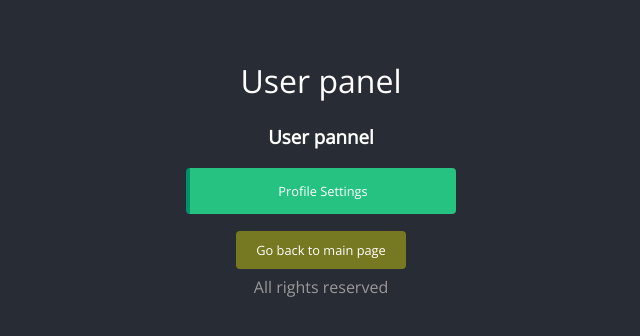
After one commit to piotrwaloszek/AuthBase, a Node server app: page /user/profile/ in a window 1280 px wide. The commit adds this page. Shown: the top 336 px of the page, without its empty margins (319-959 px from the left). Run offline with Node 20, Linux system fonts and the light colour scheme; the visitor is signed in with stand-in values (Sample User, id 1); some libraries are stand-ins or nearby versions.

Commit message:
Finish application

```diff
--- a/AuthBase/package.json
+++ b/AuthBase/package.json
@@ -10,6 +10,9 @@
     "cors": "^2.8.5",
     "express": "^4.17.1",
     "express-handlebars": "3.1.0",
-    "nodemon": "^1.19.4"
+    "express-session": "1.17.0",
+    "nodemon": "^1.19.4",
+    "passport": "0.4.0",
+    "passport-google-oauth20": "2.0.0"
   }
 }
--- a/AuthBase/public/style.css
+++ b/AuthBase/public/style.css
@@ -14,12 +14,13 @@ h1 {
 
 p {
   color: #999;
-  font-size: 0.8rem;
+  font-size: 1rem;
 }
 
 a {
   color: #999;
   font-size: 0.8rem;
+  text-decoration: none;
 }
 
 label {
@@ -60,6 +61,24 @@ button {
   cursor: pointer;
 }
 
+img{
+  border-radius: 50%;
+  width: 15%;
+  height: 15%;
+}
+
+.user{
+  font-size: 40px;
+  color: white;
+}
+
+.goBack{
+  color: white;
+  background-color: rgba(252, 252, 0, 0.37);
+  padding: 10px 20px;
+  border-radius: 4px;
+}
+
 .error {
   background: #fff;
   color: #000;
@@ -87,6 +106,7 @@ button {
   padding: 0.9rem 0.8rem;
   margin: 1rem auto 1.5rem auto;
   display: flex;
+  justify-content: center;
   opacity: 1;
   font-weight: lighter;
   box-shadow: 0 0 0 rgba(0,0,0,0.2);
--- /dev/null
+++ b/AuthBase/routes/user.routes.js
@@ -0,0 +1,29 @@
+const express = require('express');
+const router = express.Router();
+
+const isLogged = (req, res, next) => {
+    if(!req.user){
+      res.redirect('/no-permission');
+    } else {
+      next();
+    }
+  };
+
+router.get('/logged', isLogged, (req, res) => {
+  res.render('logged', {user: req.user._json.name, image: req.user._json.picture});
+});
+
+router.get('/profile/', isLogged, (req, res) => {
+  res.render('profile');
+});
+
+router.get('/profile/settings',  isLogged, (req, res) => {
+    res.render('profileSettings');
+  });
+
+router.get('/no-permission', (req, res) => {
+  res.render('noPermission');
+});
+
+
+module.exports = router;
--- a/AuthBase/server.js
+++ b/AuthBase/server.js
@@ -2,12 +2,24 @@ const express = require('express');
 const cors = require('cors');
 const path = require('path');
 const hbs = require('express-handlebars');
+const passport = require('passport');
+const session = require('express-session');
+const passportSetup = require('./config/passport');
 
 const app = express();
 
+// set handlebars as view engine
 app.engine('hbs', hbs({ extname: 'hbs', layoutsDir: './layouts', defaultLayout: 'main' }));
 app.set('view engine', '.hbs');
 
+// init session mechanism
+app.use(session({ secret: 'anything' }));
+
+// init passport
+app.use(passport.initialize());
+app.use(passport.session());
+
+// standard middleware
 app.use(cors());
 app.use(express.json());
 app.use(express.urlencoded({ extended: false }));
@@ -17,13 +29,8 @@ app.get('/', (req, res) => {
   res.render('index');
 });
 
-app.get('/user/logged', (req, res) => {
-  res.render('logged');
-});
-
-app.get('/user/no-permission', (req, res) => {
-  res.render('noPermission');
-});
+app.use('/auth', require('./routes/auth.routes'));
+app.use('/user', require('./routes/user.routes'));
 
 app.use('/', (req, res) => {
   res.status(404).render('notFound');
--- a/AuthBase/views/index.hbs
+++ b/AuthBase/views/index.hbs
@@ -1,7 +1,7 @@
 <section class="index-page">
   <p>Please authorize before using this site</p>
 
-  <a class="loginBtn loginBtn--google">
+  <a class="loginBtn loginBtn--google" href="/auth/google">
     Login with Google
   </a>
 </section>
--- /dev/null
+++ b/AuthBase/views/profile.hbs
@@ -0,0 +1,5 @@
+<div>
+    <h3>User pannel</h3>
+    <a class="success" href="/user/profile/settings">Profile Settings</a>
+    <a class="goBack" href="/user/logged">Go back to main page</a>
+</div>
--- /dev/null
+++ b/AuthBase/views/profileSettings.hbs
@@ -0,0 +1,5 @@
+<div>
+    <h3>Settings</h3>
+    <p>Here you can change yours settings</p>
+    <a class="goBack" href="/user/logged">Go back to main page</a>
+</div>
```
Also changed, not shown: AuthBase/config/passport.js (added, +21 -0 lines), AuthBase/nodemon.json (added, +7 -0 lines), AuthBase/routes/auth.routes.js (added, +19 -0 lines), AuthBase/views/logged.hbs (+6 -3 lines), AuthBase/layouts/main.hbs (line endings or trailing spaces), 1 other file.
